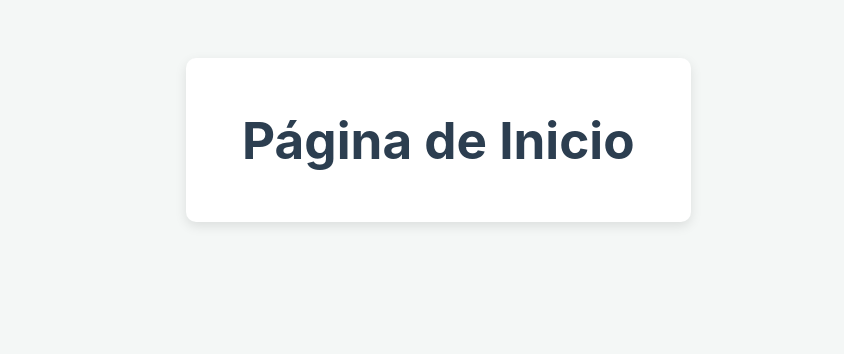
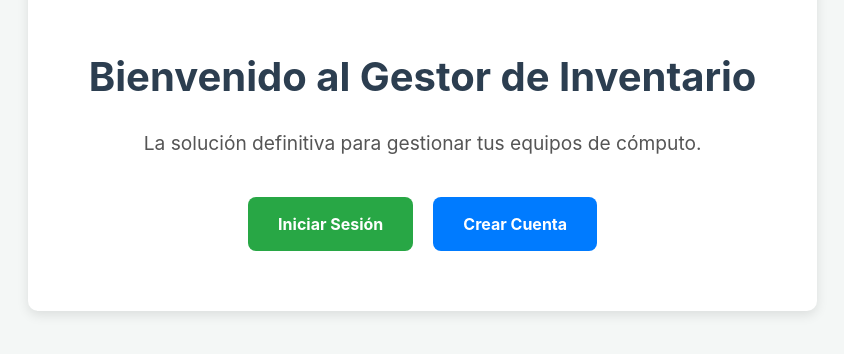
Before and after one commit to juansa2/inventario-fullstack, a React (Vite) app in the folder Inventario Web/: page / in a window 1280 px wide. Shown: the part 260-614 px from the top of the page, without its empty margins (218-1062 px from the left). Built offline with nearby package versions, Linux system fonts and the light colour scheme.

Commit message:
nueva ventana de login

```diff
--- /dev/null
+++ b/Inventario Web/src/pages/HomePage.css
@@ -0,0 +1,49 @@
+/* src/pages/HomePage.css */
+
+.home-container {
+  text-align: center;
+  display: flex;
+  flex-direction: column;
+  align-items: center;
+  justify-content: center;
+  padding: 40px 20px;
+}
+
+.home-container h1 {
+  font-size: 2.5rem;
+  margin-bottom: 10px;
+}
+
+.home-container p {
+  font-size: 1.2rem;
+  color: #555;
+  margin-bottom: 40px;
+}
+
+.home-actions {
+  display: flex;
+  gap: 20px; /* Espacio entre los botones */
+}
+
+.home-button {
+  text-decoration: none;
+  color: white;
+  padding: 15px 30px;
+  border-radius: 8px;
+  font-weight: bold;
+  font-size: 1rem;
+  transition: transform 0.2s, box-shadow 0.2s;
+}
+
+.home-button:hover {
+  transform: translateY(-2px);
+  box-shadow: 0 4px 10px rgba(0, 0, 0, 0.2);
+}
+
+.home-button.primary {
+  background-color: #28a745;
+}
+
+.home-button.secondary {
+  background-color: #007bff;
+}
--- a/Inventario Web/src/pages/HomePage.jsx
+++ b/Inventario Web/src/pages/HomePage.jsx
@@ -1,5 +1,23 @@
 // src/pages/HomePage.jsx
+
+import { Link } from 'react-router-dom';
+import './HomePage.css'; // Importaremos un archivo de estilos
+
 function HomePage() {
-  return <h1>Página de Inicio</h1>;
+  return (
+    <div className="home-container">
+      <h1>Bienvenido al Gestor de Inventario</h1>
+      <p>La solución definitiva para gestionar tus equipos de cómputo.</p>
+      <div className="home-actions">
+        <Link to="/login" className="home-button primary">
+          Iniciar Sesión
+        </Link>
+        <Link to="/register" className="home-button secondary">
+          Crear Cuenta
+        </Link>
+      </div>
+    </div>
+  );
 }
+
 export default HomePage;
```
